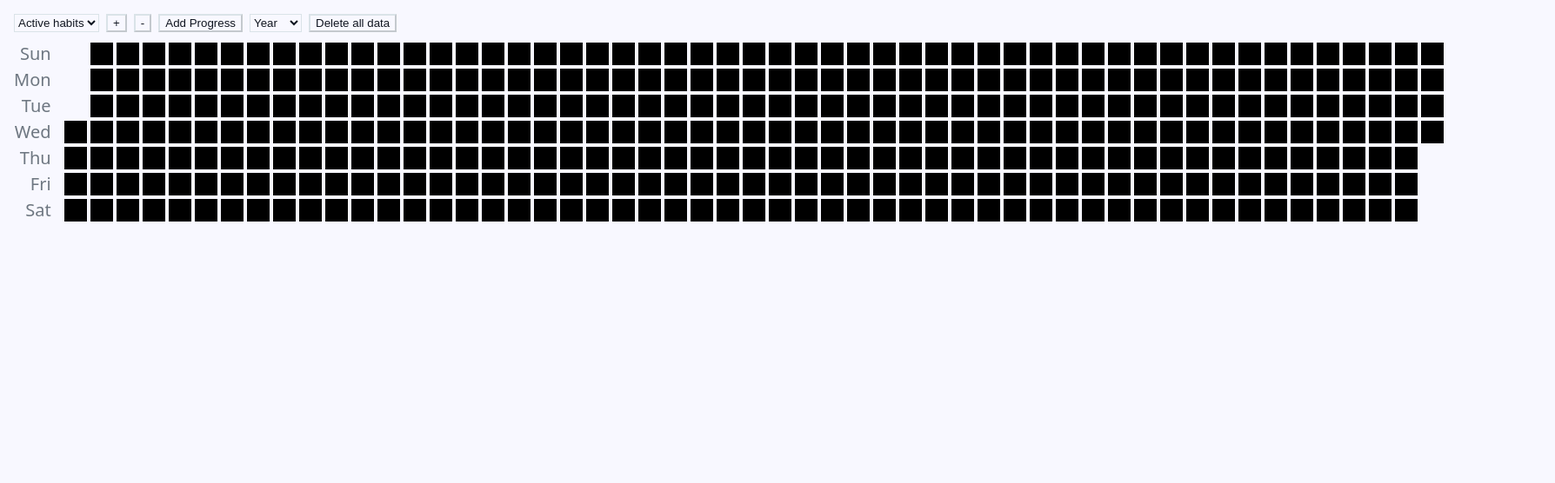
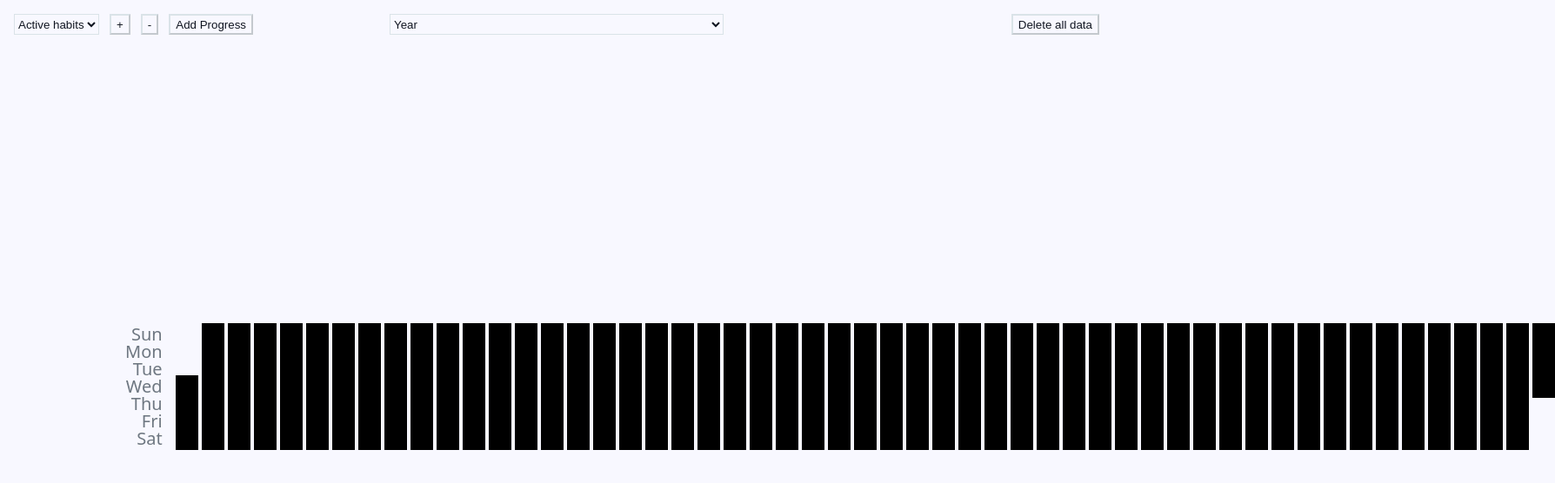
Before and after one commit to StrangeQuark/habitchart-frontend, a React (Vite) app: page / in a window 1280 px wide. Shown: the top 556 px of the page at 87% size, 1788 px wide, since content can reach past the window. Built offline with nearby package versions, Linux system fonts and the light colour scheme.

Commit message:
Play with CSS to center the chart

```diff
--- a/src/components/Toolbar.jsx
+++ b/src/components/Toolbar.jsx
@@ -15,6 +15,7 @@ const Toolbar = ({
 
     return (
         <div className="toolbar">
+            <div className='left-toolbar-div'>
                 <select
                     value={selectedHabit}
                     onChange={e => onSelectHabit(e.target.value)}
@@ -27,17 +28,15 @@ const Toolbar = ({
                         </option>
                     ))}
                 </select>
-
                 <button onClick={onAddHabit}>+</button>
-            <button onClick={onRemoveHabit} disabled={selectedHabit === 'all' || selectedHabit === "active"}>
-                -
-            </button>
-
+                <button onClick={onRemoveHabit} disabled={selectedHabit === 'all' || selectedHabit === "active"}>-</button>
                 <button onClick={onAddProgress}>Add Progress</button>
+            </div>
 
             <select
                 value={viewMode}
                 onChange={e => onChangeView(e.target.value)}
+                className='view-mode-select'
             >
                 <option value="year">Year</option>
                 <option value="month">Month</option>
--- a/src/components/css/Chart.css
+++ b/src/components/css/Chart.css
@@ -1,12 +1,15 @@
 .chart-wrapper {
     display: flex;
     align-items: flex-start;
+    width: 80vw;
+    padding-top: 40vh;
+    padding-left: 10vw;
 }
 
 /* Left-side weekday labels */
 .chart-labels {
     display: grid;
-    grid-template-rows: repeat(7, 26px);
+    grid-template-rows: repeat(7, 2vh);
     gap: 4px;
     margin-right: 15px;
 }
@@ -22,9 +25,10 @@
 /* Contribution grid */
 .chart {
     display: grid;
-    grid-template-rows: repeat(7, 26px);
+    grid-template-rows: repeat(7, 2vh);
     grid-auto-flow: column;
     gap: 4px;
+    width: 100%;
 }
 
 /* Padding cells */
--- a/src/components/css/Toolbar.css
+++ b/src/components/css/Toolbar.css
@@ -2,4 +2,19 @@
     display: flex;
     gap: 8px;
     margin-bottom: 12px;
+    justify-content: space-between;
+    height: 3vh;
 }
+
+.left-toolbar-div {
+    display: flex;
+    gap: 12px;
+}
+
+.view-mode-select {
+    position: absolute;
+    left: 50%;
+    transform: translateX(-50%);
+    width: 30vw;
+    height: 3vh;
+}
```
Lines whose indentation alone changed are shown as unchanged.
